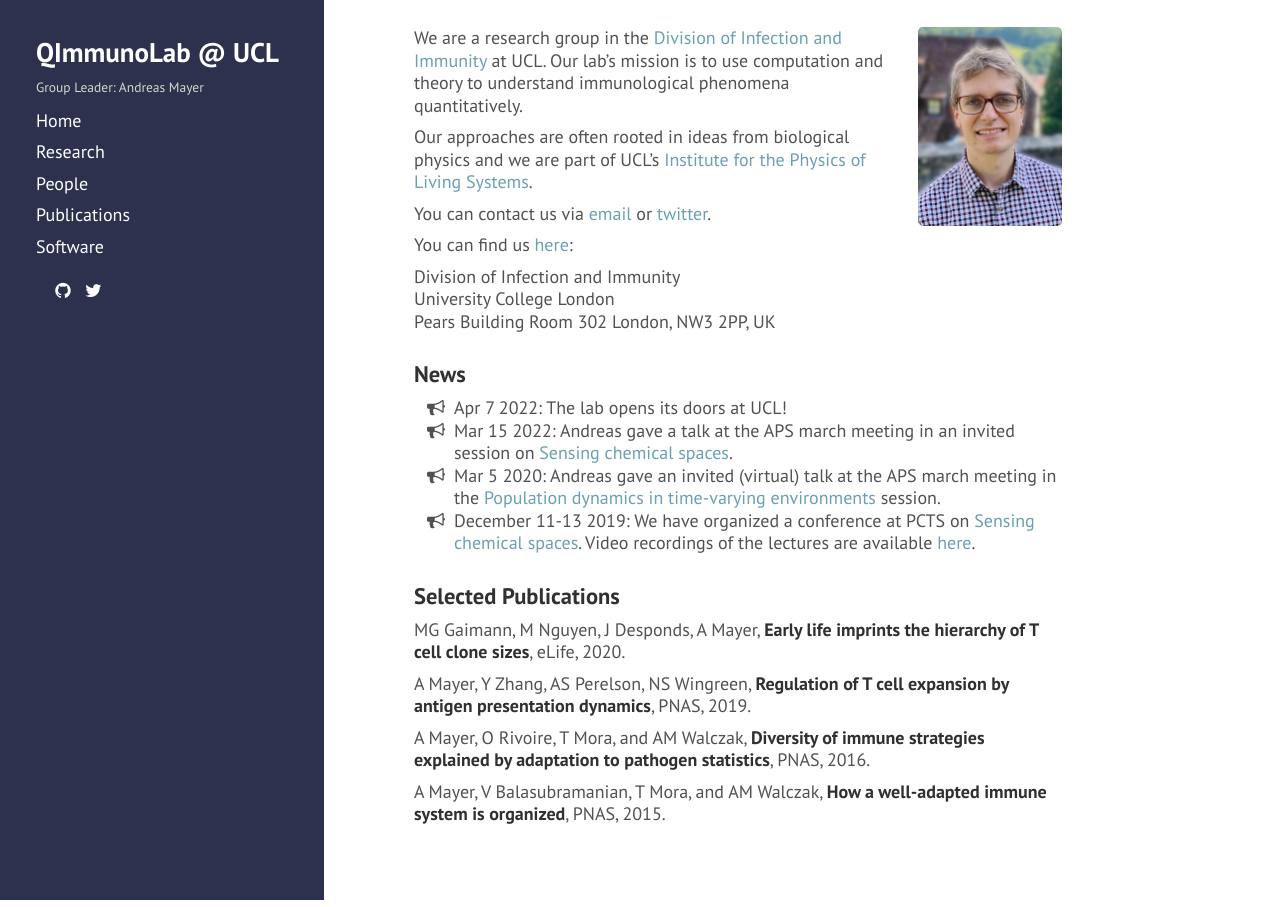
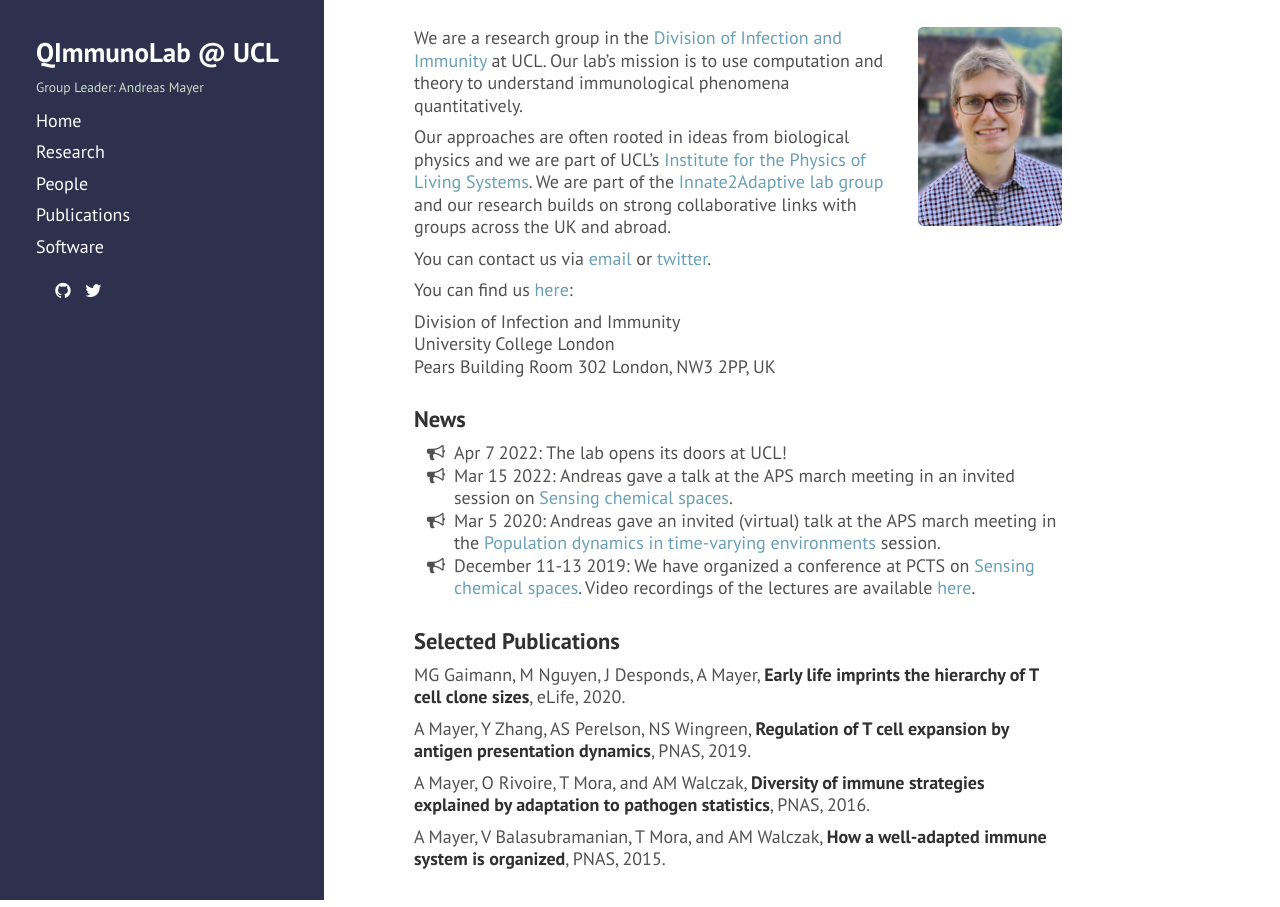
Before and after one commit to andim/andim.github.io, a Jekyll site: the page built from index.md, in a window 1280 px wide. Built offline with Jekyll 4.4.1, drawn with Linux system fonts in a browser that asks for light colours; nearby versions of some CDN libraries; a style sheet for code colours, icons or effects is not loaded.

Commit message:
added collaborations

```diff
--- a/index.md
+++ b/index.md
@@ -7,7 +7,7 @@ order: 1
 <img style="width:8em;margin-left:1em;border-radius:5px" src="images/andreasmayer.jpg" align="right">
 We are a research group in the [Division of Infection and Immunity](https://www.ucl.ac.uk/infection-immunity/) at UCL. Our lab's mission is to use computation and theory to understand immunological phenomena quantitatively.
 
-Our approaches are often rooted in ideas from biological physics and we are part of UCL's [Institute for the Physics of Living Systems](https://www.ucl.ac.uk/physics-living-systems/).
+Our approaches are often rooted in ideas from biological physics and we are part of UCL's [Institute for the Physics of Living Systems](https://www.ucl.ac.uk/physics-living-systems/). We are part of the [Innate2Adaptive lab group](https://www.ucl.ac.uk/infection-immunity/research/research-department-infection/lab-research-groups/innate2adaptive) and our research builds on strong collaborative links with groups across the UK and abroad.
 
 You can contact us via [email](mailto:andimscience@gmail.com) or [twitter](http://twitter.com/andimscience).
 
```
